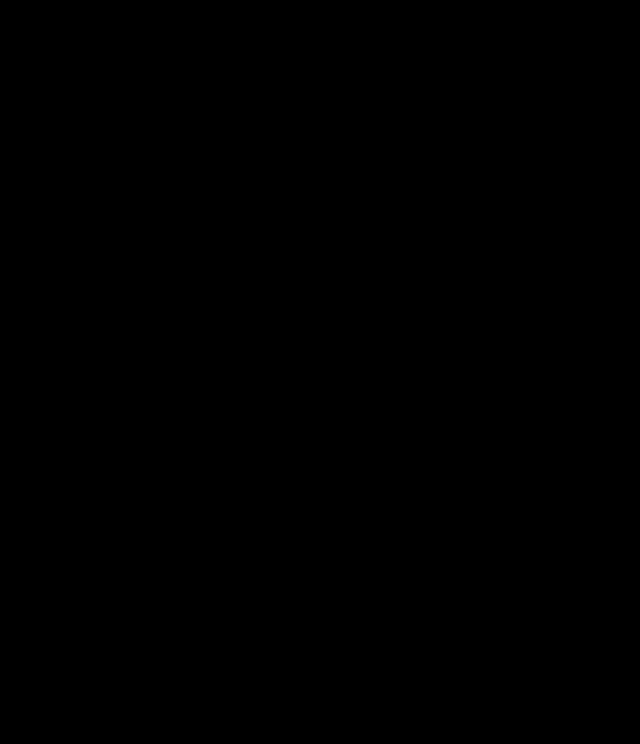
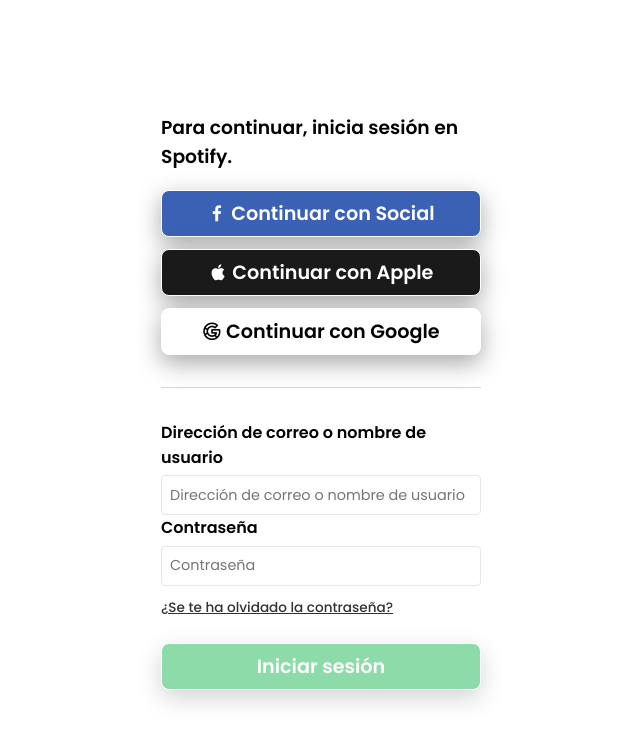
Before and after one commit to aguilardc/spotify-clone, an Angular app: page /auth/login in a window 1280 px wide. Before the commit this address led to /. Shown: the top 744 px of the page, without its empty margins (319-959 px from the left). Built offline with nearby package versions, Linux system fonts and the light colour scheme.

Commit message:
add login page

```diff
--- a/src/app/modules/auth/auth-routing.module.ts
+++ b/src/app/modules/auth/auth-routing.module.ts
@@ -1,10 +1,21 @@
-import { NgModule } from '@angular/core';
-import { RouterModule, Routes } from '@angular/router';
+import {NgModule} from '@angular/core';
+import {RouterModule, Routes} from '@angular/router';
+import {LoginPageComponent} from "@modules/auth/pages/login-page/login-page.component";
 
-const routes: Routes = [];
+const routes: Routes = [
+  {
+    path: 'login',
+    component: LoginPageComponent
+  },
+  {
+    path: '**',
+    redirectTo: '/auth/login'
+  }
+];
 
 @NgModule({
   imports: [RouterModule.forChild(routes)],
   exports: [RouterModule]
 })
-export class AuthRoutingModule { }
+export class AuthRoutingModule {
+}
--- a/src/app/modules/auth/auth.module.ts
+++ b/src/app/modules/auth/auth.module.ts
@@ -2,6 +2,7 @@ import { NgModule } from '@angular/core';
 import { CommonModule } from '@angular/common';
 import {AuthRoutingModule} from "@modules/auth/auth-routing.module";
 import { LoginPageComponent } from './pages/login-page/login-page.component';
+import {ReactiveFormsModule} from "@angular/forms";
 
 
 
@@ -12,7 +13,8 @@ import { LoginPageComponent } from './pages/login-page/login-page.component';
   ],
   imports: [
     CommonModule,
-    AuthRoutingModule
+    AuthRoutingModule,
+    ReactiveFormsModule
   ]
 })
 export class AuthModule { }
--- a/src/app/modules/auth/pages/login-page/login-page.component.html
+++ b/src/app/modules/auth/pages/login-page/login-page.component.html
@@ -1 +1,27 @@
-<p>login-page works!</p>
+<div class="login-auth-page">
+  <div class="login-auth-wrapper">
+    <h3>Para continuar, inicia sesión en Spotify.</h3>
+    <div class="login-social-zone">
+      <button class="social-btn btn-fb "> <i class="uil uil-facebook-f"></i> Continuar con Social</button>
+      <button class="social-btn btn-apple"><i class="uil uil-apple"></i> Continuar con Apple</button>
+      <button class="social-btn"><i class="uil uil-google"></i> Continuar con Google</button>
+    </div>
+    <div class="separator"></div>
+    <form (ngSubmit)="sendLogin()"  [formGroup]="formLogin" class="login-auth-form">
+      <div class="form-group">
+        <label for="email">Dirección de correo o nombre de usuario</label>
+        <input formControlName="email" type="text" id="email" placeholder="Dirección de correo o nombre de usuario" class="form-input">
+      </div>
+      <div class="form-group">
+        <label for="password">Contraseña</label>
+        <input formControlName="password" type="password" id="password" placeholder="Contraseña" class="form-input">
+      </div>
+      <div class="form-steps">
+        <a class="link" href="">¿Se te ha olvidado la contraseña?</a>
+      </div>
+      <div class="form-action">
+        <button [disabled]="formLogin.invalid" class="login social-btn">Iniciar sesión</button>
+      </div>
+    </form>
+  </div>
+</div>
--- a/src/app/modules/auth/pages/login-page/login-page.component.scss
+++ b/src/app/modules/auth/pages/login-page/login-page.component.scss
@@ -0,0 +1,139 @@
+.login-auth-page {
+  position: absolute;
+  width: 100vw;
+  height: 100vh;
+  background-color: var(--color-4);
+  color: var(--color-3);
+  display: flex;
+  justify-content: center;
+  flex-direction: column;
+  align-items: center;
+  align-content: center;
+
+  .login-auth-wrapper {
+    width: 25%;
+    display: flex;
+    justify-content: center;
+    flex-direction: column;
+    align-items: center;
+
+    .login-social-zone {
+      display: flex;
+      flex-direction: column;
+      gap: .75rem;
+      width: 100%;
+
+      .social-btn {
+        border: 0;
+        padding: .5rem 2rem;
+        width: 100%;
+        font-size: var(--font-size-2);
+        border-radius: var(--border-radius-2);
+        box-shadow: var(--shadow-1);
+        border: solid 1px var(--color-4);
+        background-color: var(--color-4);
+        font-weight: 600;
+
+        &:hover {
+          cursor: pointer;
+        }
+
+
+        &.btn-fb {
+          background-color: #3A61B3;
+          color: var(--color-4);
+        }
+
+        &.btn-apple {
+          background-color: #1a1a1a;
+          color: var(--color-4);
+        }
+      }
+    }
+
+    .separator {
+      width: 100%;
+      margin: 2rem 0;
+      border-bottom: solid 1px var(--color-2);
+      opacity: .2;
+    }
+
+    .login-auth-form {
+      display: flex;
+      width: 100%;
+      justify-content: flex-start;
+      flex-direction: column;
+
+      .form-group {
+        display: flex;
+        justify-content: flex-start;
+        flex-direction: column;
+
+        input {
+          border: solid 1px #e7e7e7;
+          border-radius: var(--border-radius-1);
+          height: 30px;
+          padding: .25rem .5rem;
+          font-size: 90%;
+
+          &.ng-invalid {
+            &.ng-touched {
+              border: solid 2px red;
+            }
+          }
+
+          &.ng-valid {
+            &.ng-touched {
+              border: solid 2px var(--color-1);
+            }
+          }
+
+        }
+
+        label {
+          padding-bottom: .35rem;
+          font-weight: 600;
+          display: inline-block;
+          margin: 0;
+        }
+      }
+
+      .form-steps {
+        padding: .5rem 0;
+
+        .link {
+          color: var(--color-2);
+          font-size: 85%;
+          font-weight: 500;
+          text-decoration: underline;
+
+          &:hover {
+            color: var(--color-1);
+          }
+        }
+      }
+
+      .form-action {
+        .login {
+          color: var(--color-4);
+          margin: 1rem 0;
+          background-color: var(--color-1);
+
+          &.social-btn {
+            padding: .5rem 2rem;
+            width: 100%;
+            font-size: var(--font-size-2);
+            border-radius: var(--border-radius-2);
+            box-shadow: var(--shadow-1);
+            border: solid 1px var(--color-4);
+            font-weight: 600;
+
+            &:hover {
+              cursor: pointer;
+            }
+          }
+        }
+      }
+    }
+  }
+}
--- a/src/app/modules/auth/pages/login-page/login-page.component.ts
+++ b/src/app/modules/auth/pages/login-page/login-page.component.ts
@@ -1,10 +1,29 @@
-import { Component } from '@angular/core';
+import {Component, OnInit} from '@angular/core';
+import {FormControl, FormGroup, Validators} from "@angular/forms";
 
 @Component({
   selector: 'app-login-page',
   templateUrl: './login-page.component.html',
   styleUrls: ['./login-page.component.scss']
 })
-export class LoginPageComponent {
+export class LoginPageComponent implements OnInit {
+  formLogin: FormGroup = new FormGroup({});
 
+  ngOnInit(): void {
+    this.formLogin = new FormGroup({
+      email: new FormControl('', [
+        Validators.required,
+        Validators.email
+      ]),
+      password: new FormControl('', [
+        Validators.required,
+        Validators.minLength(6),
+        Validators.maxLength(12)
+      ])
+    })
+  }
+
+  sendLogin() {
+    const body = this.formLogin.value;
+  }
 }
--- a/src/styles.scss
+++ b/src/styles.scss
@@ -25,3 +25,12 @@ body {
   font-size: var(--font-size-1);
   color: var(--color-4);
 }
+
+input,
+button {
+  font-family: var(--font-family-1);
+}
+
+button:disabled{
+  opacity: .5;
+}
```
